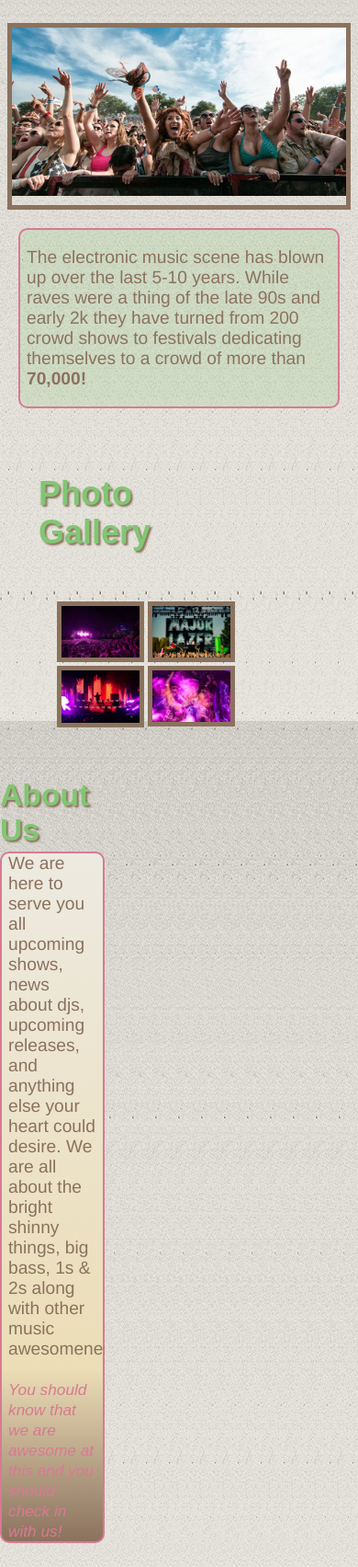
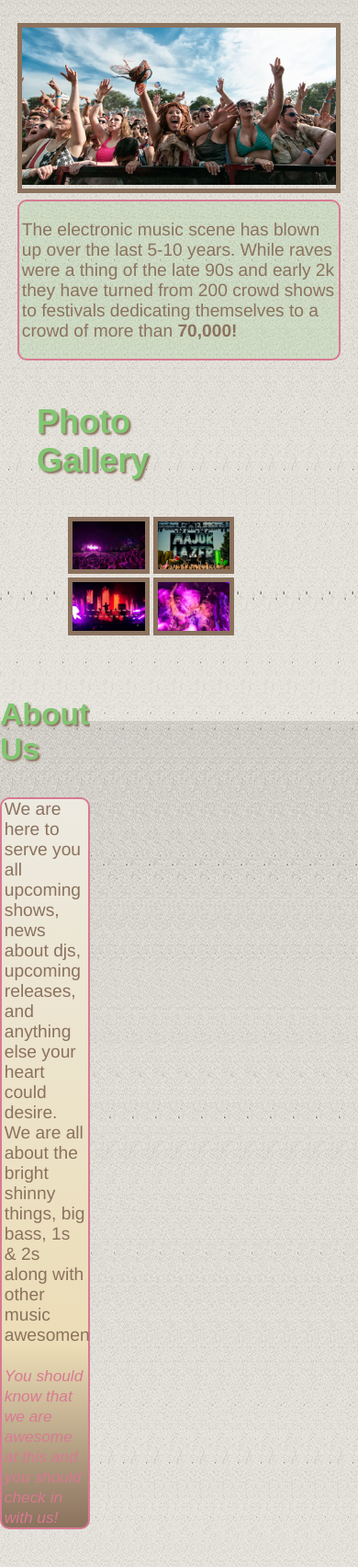
Before and after one commit to mikevictorick/wsd, a plain HTML site: page index.html in a window 390 px wide. Shown: the part 296-2000 px from the top of the page at 92% size. Drawn offline with Linux system fonts and the light colour scheme; a web font is replaced by a local one.

Commit message:
Responsiveness Update

```diff
--- a/css/main.css
+++ b/css/main.css
@@ -108,7 +108,7 @@ section#edm_scene header {
 	font-family: 'Coda Caption' , sans-serif;
 	font-size: 2em;
 	color: #82c673;
-	text-shadow: .2083% .2083% .2083%/*2px/960px*/ #8B725E;
+	text-shadow: 2px 2px 2px #8B725E;
 	/*padding:0px 0px 40px 0px;*/
 
 }
@@ -124,7 +124,7 @@ section#edm_scene header {
 }
 
 section#edm_scene article {
-	margin: 20px;
+	margin: 2.083%;/*20/960*/
 	background: rgba(130, 198, 115, .2);
 	border: solid 2px #d87a92;
 	-webkit-border-radius: 10px;
@@ -136,12 +136,12 @@ section#edm_scene article p {
 	font-family: Helvetica, sans-serif;
 	font-size: 1.2em;
 	color: #8B725E;
-	padding: 0px 7px;
+	padding: 0px .7291666667%;/*7/960*/
 }
 
 section#edm_scene img {
 	display: block;
-	margin: 0px auto 10px;
+	margin: 0px auto 1.041666667%;/*10px/960px*/
 	padding: 0 auto;
 }
 
@@ -151,7 +151,7 @@ section#photo_gallery {
 	display: block;
 	float: left;
 	width: 62.50%;/*600/960*/
-	margin: 0px 10px 0px 0px;
+	margin: 0 1.67%px 0 0;
 	padding: 0 20px;
 }
 
@@ -160,8 +160,8 @@ section#photo_gallery header{
 	font-size: 1.5em;
 	color: #82c673;
 	text-shadow: 2px 2px 2px #8B725E;
-	margin: 20px;
-	padding: 2px;
+	margin: 3.3333%; /*20/960*/
+	padding: .3333%; /*2/600*/
 }
 
 section#photo_gallery img {
@@ -179,16 +179,16 @@ section#photo_gallery img {
 aside#about_us_section {
 	display: block;
 	float: left;
-	width: 29.167%;/*280px/960px*/
-	margin:20px 20px 0 0px;
+	width: 25%;/*240px/960px*/
+	margin:8% 8% 0 0;/*8px/960px*/
 	overflow: hidden;
 }
 
 
 section#about_us p {
 	background-color: rgba(130, 198, 115, .2);
-	margin: -30px 0px 20px 0px;
-	padding: 28px;
+	margin: 3.125% 0 8% 0;/*30/960 & 20/960*/
+	padding: 2.91666667%;/*28/960*/
 	border: solid 2px #d87a92;
 	-webkit-border-radius: 10px;
 	-moz-border-radius: 10px;
@@ -208,22 +208,22 @@ aside#about_us_section header {
 	font-size: 1.8em;
 	color: #82c673;
 	text-shadow: 2px 2px 2px #8B725E;
-	margin: 0px;
 }
 
 section#about_us p {
 	font-family: Helvetica, sans-serif;
 	font-size: 1.2em;
 	color: #8B725E;
-	padding: 0px 7px;
+	padding: 0px 2.9167%;
 }
 
 
 /*news*/
 
 section#news {
+	width: 100%;
 	margin: 20px 0px 0px 0px;
-	padding: 10px;
+	padding: 1.04166667%;
 	clear: both;
 }
 
@@ -275,7 +275,7 @@ div#ctatwitter a {
 	font-family: 'Coda Caption' , sans-serif;
 	font-size: .7em;
 	color: #d87a92;
-	margin: 20px;
+	margin: 2.083%;
 }
 
 
@@ -345,3 +345,11 @@ footer#pageFooter a {
 footer#pageFooter a:hover {
 	color: #952;
 }
+
+
+/* for 960px or less */
+@media screen and (max-width: 960px) {
+	#wrapper {
+		width: 94%;
+	}
+}
--- a/index.html
+++ b/index.html
@@ -5,6 +5,7 @@
 	<title>EDM NEWS</title>
 	<link rel="stylesheet" href="css/main.css">
 	<link href='http://fonts.googleapis.com/css?family=Coda+Caption:800' rel='stylesheet' type='text/css'>
+	<meta name="viewport" content="width=device-width, initial-scale=1.0">
 	<!--[if lt IE 9]>
 <script src="http://html5shiv.googlecode.com/svn/trunk/html5.js"></script>
 <![endif]-->
@@ -43,7 +44,6 @@
 		<header>
 		<h1>Photo Gallery</h1>
 		</header>
-		<div class="gallery">
 		<ul id="gallery_images">
 			<li><img src="images/afrojack.jpg" alt="afrojack"/></li>
 			<li><img src="images/major_lazer.jpg" alt="major lazer live at free press summer fest"/></li>
```
